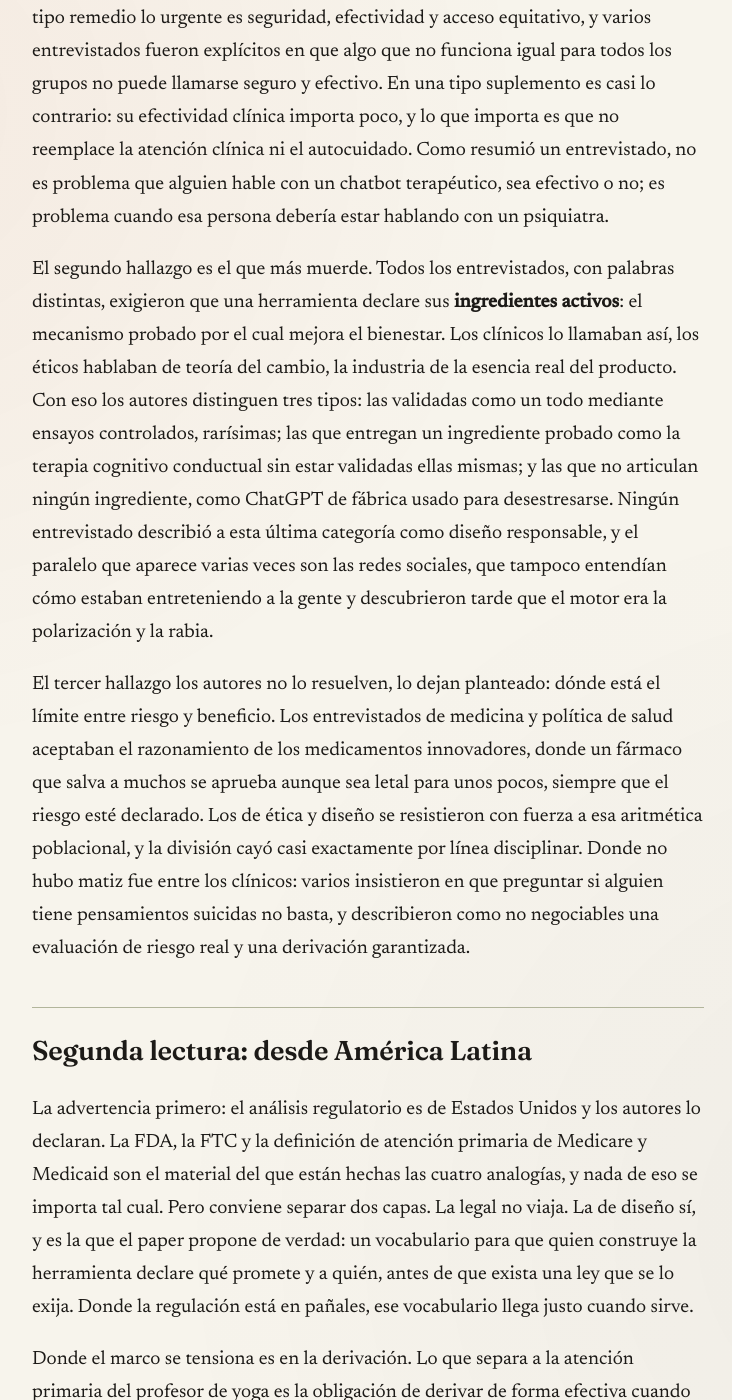
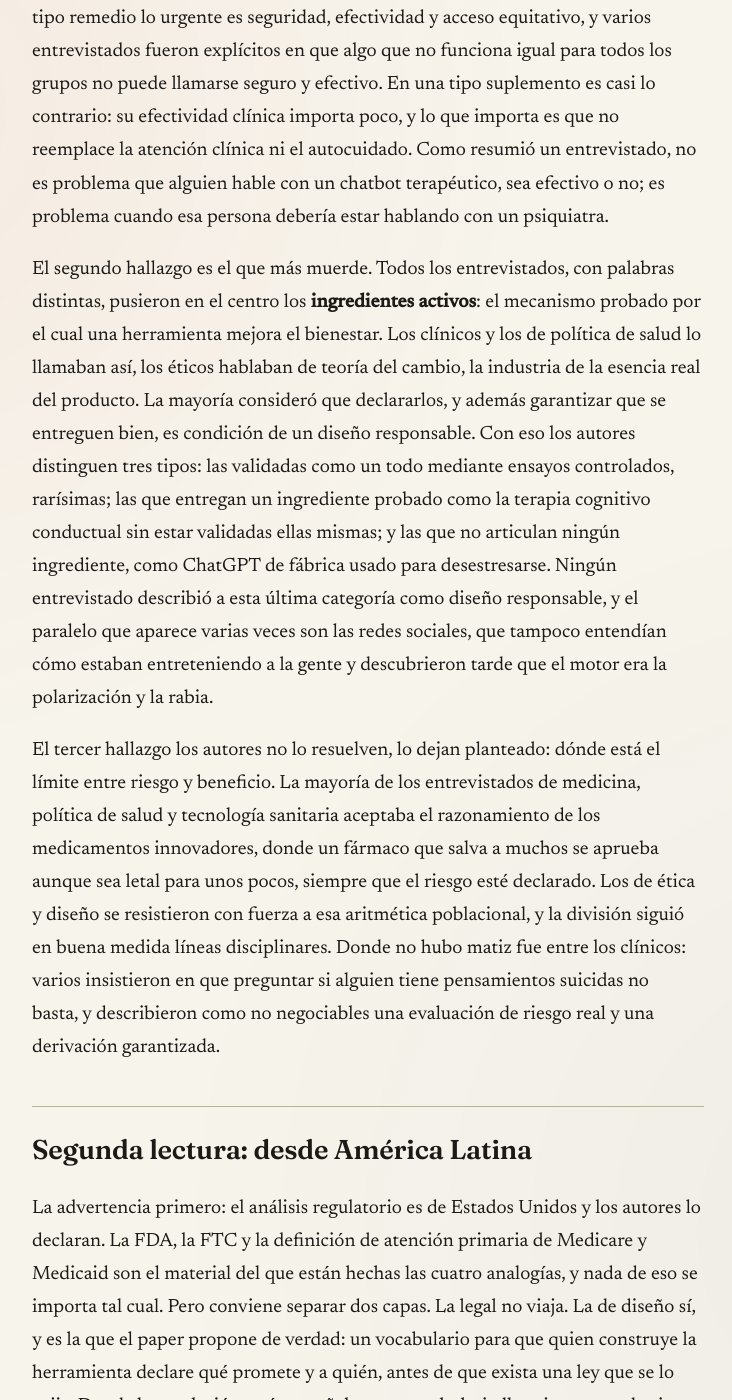
Before and after one commit to jaguridi/doble-click-blog, a Jekyll site: the page built from _lecturas/ia-bienestar-mental-suplemento-o-remedio.md, in a window 1280 px wide and 1400 px high, scrolled down 2168 px. Shown: the whole window, without its empty margins (272-1004 px from the left). Built offline with Jekyll 4.4.1, drawn with Linux system fonts in a browser that asks for light colours; some of the changed text lies outside the part shown.

Commit message:
Revision editorial: precisiones en la lectura de bienestar mental
Contraste contra el PDF fuente (CHI 2026, 10.1145/3772318.3791556):

- Bajada: la muestra de 24 expertos incluye diseno de tecnologia
  sanitaria, el grupo mas numeroso de la Tabla 1.
- Ingredientes activos: "todos exigieron" sobre-atribuia. El paper dice
  que todos destacaron la nocion y que la mayoria la considero criterio
  necesario.
- Riesgo y beneficio: la aceptacion del razonamiento de los medicamentos
  innovadores es de "la mayoria" de medicina, politica de salud y
  tecnologia sanitaria; el paper dice que el desacuerdo cayo "a menudo"
  por linea disciplinar, no "casi exactamente".
- Letra chica: se agrega la declaracion de los autores de que ellos
  mismos disenan herramientas no clinicas de este tipo.

Co-Authored-By: Claude Opus 5 <noreply@anthropic.com>
Claude-Session: https://claude.ai/code/session_01UL2ccx2mHzPzQk18qxCrgr

```diff
--- a/_lecturas/ia-bienestar-mental-suplemento-o-remedio.md
+++ b/_lecturas/ia-bienestar-mental-suplemento-o-remedio.md
@@ -3,7 +3,7 @@ layout: lectura
 numero: 21
 tags: [salud, diseño, ética]
 title: "Un chatbot de bienestar mental: ¿suplemento, remedio o profesor de yoga?"
-description: "Veinticuatro expertos en clínica, ética y política pública, más de cien documentos regulatorios, y una conclusión incómoda para la industria: lo que define si una IA de bienestar mental está bien diseñada no es qué tan buena es conversando, sino qué beneficio concreto promete y a quién. Una herramienta pensada para servirle a todos no le responde a nadie."
+description: "Veinticuatro expertos en clínica, ética, política pública y diseño de tecnología sanitaria, más de cien documentos regulatorios, y una conclusión incómoda para la industria: lo que define si una IA de bienestar mental está bien diseñada no es qué tan buena es conversando, sino qué beneficio concreto promete y a quién. Una herramienta pensada para servirle a todos no le responde a nadie."
 date: 2026-09-07
 paper_titulo: "Framing Responsible Design of AI for Mental Well-Being: AI as Primary Care, Nutritional Supplement, or Yoga Instructor?"
 paper_autores: "Cooper, Guridi, Hwang, Kolko, McGinty y Yang"
@@ -31,9 +31,9 @@ El paper convierte esa intuición en un mapa de dos ejes: si la herramienta es u
 
 Lo interesante no es la ocurrencia, sino lo que ordena: cada casilla trae riesgos primarios distintos y por lo tanto responsabilidades distintas. En una herramienta tipo remedio lo urgente es seguridad, efectividad y acceso equitativo, y varios entrevistados fueron explícitos en que algo que no funciona igual para todos los grupos no puede llamarse seguro y efectivo. En una tipo suplemento es casi lo contrario: su efectividad clínica importa poco, y lo que importa es que no reemplace la atención clínica ni el autocuidado. Como resumió un entrevistado, no es problema que alguien hable con un chatbot terapéutico, sea efectivo o no; es problema cuando esa persona debería estar hablando con un psiquiatra.
 
-El segundo hallazgo es el que más muerde. Todos los entrevistados, con palabras distintas, exigieron que una herramienta declare sus **ingredientes activos**: el mecanismo probado por el cual mejora el bienestar. Los clínicos lo llamaban así, los éticos hablaban de teoría del cambio, la industria de la esencia real del producto. Con eso los autores distinguen tres tipos: las validadas como un todo mediante ensayos controlados, rarísimas; las que entregan un ingrediente probado como la terapia cognitivo conductual sin estar validadas ellas mismas; y las que no articulan ningún ingrediente, como ChatGPT de fábrica usado para desestresarse. Ningún entrevistado describió a esta última categoría como diseño responsable, y el paralelo que aparece varias veces son las redes sociales, que tampoco entendían cómo estaban entreteniendo a la gente y descubrieron tarde que el motor era la polarización y la rabia.
+El segundo hallazgo es el que más muerde. Todos los entrevistados, con palabras distintas, pusieron en el centro los **ingredientes activos**: el mecanismo probado por el cual una herramienta mejora el bienestar. Los clínicos y los de política de salud lo llamaban así, los éticos hablaban de teoría del cambio, la industria de la esencia real del producto. La mayoría consideró que declararlos, y además garantizar que se entreguen bien, es condición de un diseño responsable. Con eso los autores distinguen tres tipos: las validadas como un todo mediante ensayos controlados, rarísimas; las que entregan un ingrediente probado como la terapia cognitivo conductual sin estar validadas ellas mismas; y las que no articulan ningún ingrediente, como ChatGPT de fábrica usado para desestresarse. Ningún entrevistado describió a esta última categoría como diseño responsable, y el paralelo que aparece varias veces son las redes sociales, que tampoco entendían cómo estaban entreteniendo a la gente y descubrieron tarde que el motor era la polarización y la rabia.
 
-El tercer hallazgo los autores no lo resuelven, lo dejan planteado: dónde está el límite entre riesgo y beneficio. Los entrevistados de medicina y política de salud aceptaban el razonamiento de los medicamentos innovadores, donde un fármaco que salva a muchos se aprueba aunque sea letal para unos pocos, siempre que el riesgo esté declarado. Los de ética y diseño se resistieron con fuerza a esa aritmética poblacional, y la división cayó casi exactamente por línea disciplinar. Donde no hubo matiz fue entre los clínicos: varios insistieron en que preguntar si alguien tiene pensamientos suicidas no basta, y describieron como no negociables una evaluación de riesgo real y una derivación garantizada.
+El tercer hallazgo los autores no lo resuelven, lo dejan planteado: dónde está el límite entre riesgo y beneficio. La mayoría de los entrevistados de medicina, política de salud y tecnología sanitaria aceptaba el razonamiento de los medicamentos innovadores, donde un fármaco que salva a muchos se aprueba aunque sea letal para unos pocos, siempre que el riesgo esté declarado. Los de ética y diseño se resistieron con fuerza a esa aritmética poblacional, y la división siguió en buena medida líneas disciplinares. Donde no hubo matiz fue entre los clínicos: varios insistieron en que preguntar si alguien tiene pensamientos suicidas no basta, y describieron como no negociables una evaluación de riesgo real y una derivación garantizada.
 
 ## Segunda lectura: desde América Latina
 
@@ -47,7 +47,7 @@ La pregunta que deja sirve para cualquier equipo que esté construyendo algo as
 
 ## La letra chica
 
-- Transparencia: el autor de este blog es coautor del paper.
+- Transparencia: el autor de este blog es coautor del paper. Los autores además declaran que ellos mismos diseñan e investigan herramientas no clínicas de este tipo, así que el marco que proponen también los alcanza.
 - Es un estudio cualitativo: su valor está en ofrecer un marco y explicitar desacuerdos, no en medir cuántos expertos piensan qué. El análisis regulatorio cubre solo Estados Unidos, y los autores lo justifican como una decisión de profundidad antes que de alcance.
 - No entrevistaron a usuarios ni pacientes, y explican por qué: querían mirar riesgos que todavía no son observables, para lo cual la experiencia subjetiva de uso no sirve. Varios entrevistados de industria vienen de startups, y los propios autores anotan que los expertos de grandes hospitales y aseguradoras fueron menos accesibles.
 - El paper no propone un estándar validado ni lo pretende. Deja abiertas dos preguntas que sus entrevistados no lograron zanjar: si conviene evaluar estas herramientas por su efecto poblacional, y si un riesgo proporcional al beneficio es vara suficiente.
```
